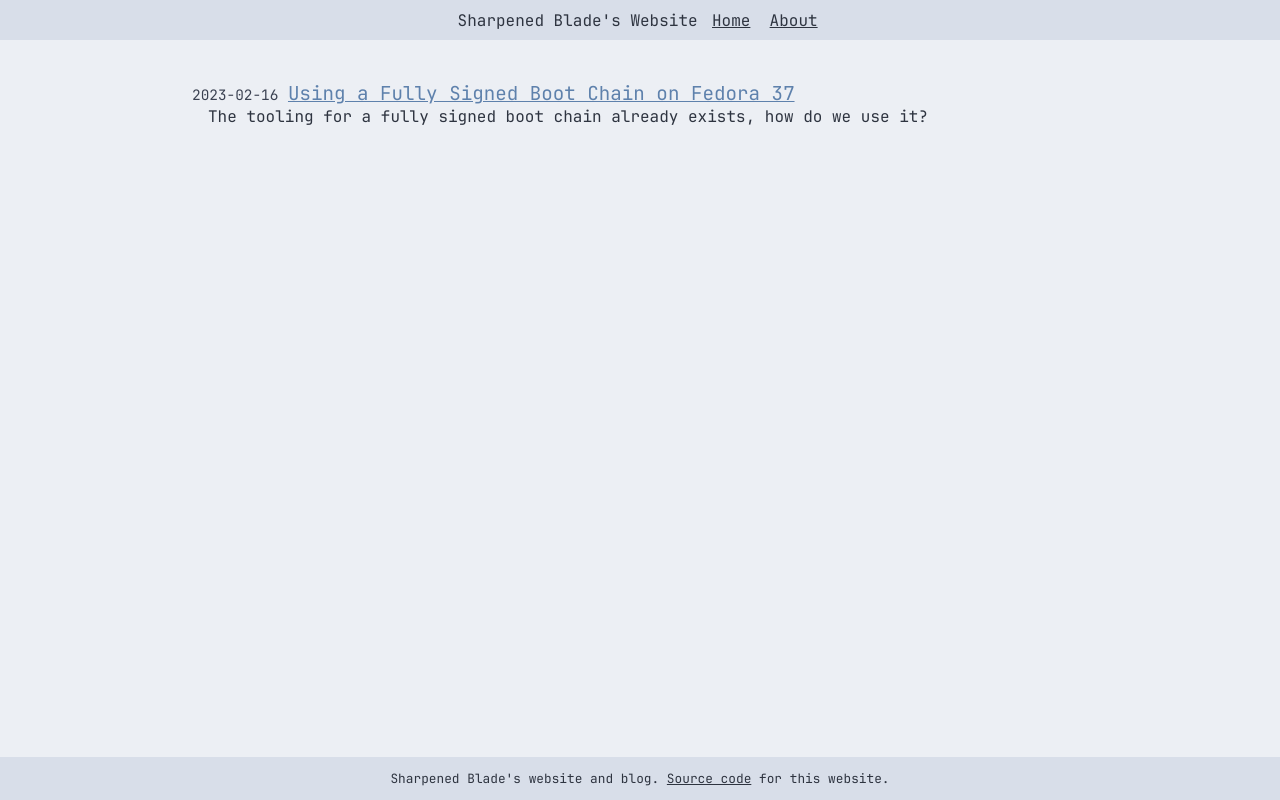
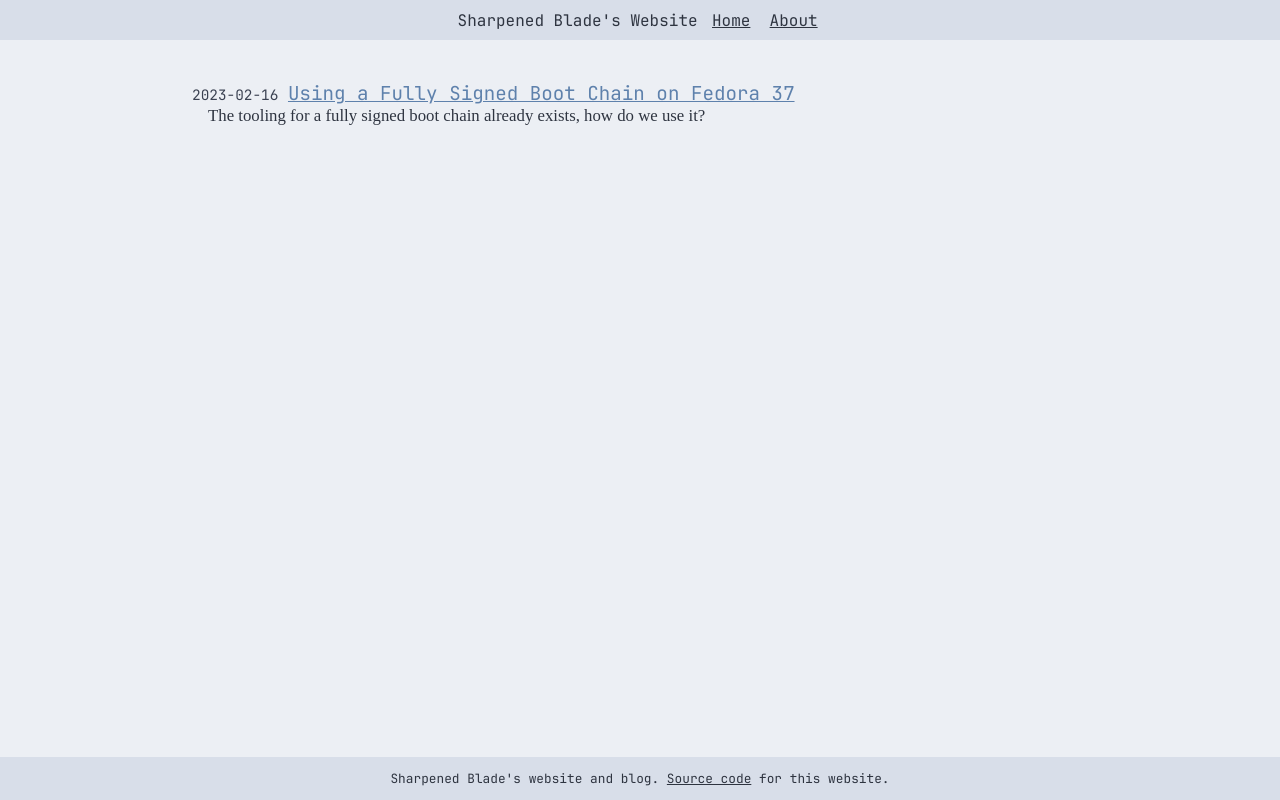
Before and after one commit to sharpenedblade/sharpenedblade.github.io, an Eleventy site: page index.liquid in a window 1280 px wide. Built offline with nearby package versions, Linux system fonts and the light colour scheme; Eleventy itself is replaced by a stand-in of ours; files that its build step writes are made by us from their sources.

Commit message:
fix: Use a better body text font

```diff
--- a/styles/style.css
+++ b/styles/style.css
@@ -28,20 +28,12 @@
 
 /* Inter font */
 @font-face {
-  font-family: 'Inter';
+  font-family: 'Cantarell';
   font-weight: 100 900;
   font-display: swap;
   font-style: normal;
   font-named-instance: 'Regular';
-  src: url("/fonts/Inter-roman.var.woff2?v=3.19") format("woff2");
-}
-@font-face {
-  font-family: 'Inter';
-  font-weight: 100 900;
-  font-display: swap;
-  font-style: italic;
-  font-named-instance: 'Italic';
-  src: url("/fonts/Inter-italic.var.woff2?v=3.19") format("woff2");
+  src: url("/fonts/Cantarell-VF.otf") format("otf");
 }
 
 /* Jetbrain Mono font */
@@ -60,6 +52,11 @@ body {
     font-size: 1rem;
     background: var(--base);
     color: var(--text);
+}
+
+#content p {
+    font-family: Cantarell;
+    font-size: 1.05rem;
 }
 
 a {
```
Also changed, not shown: fonts/Cantarell-VF.otf (added), fonts/Inter-italic.var.woff2 (deleted), fonts/Inter-roman.var.woff2 (deleted).
